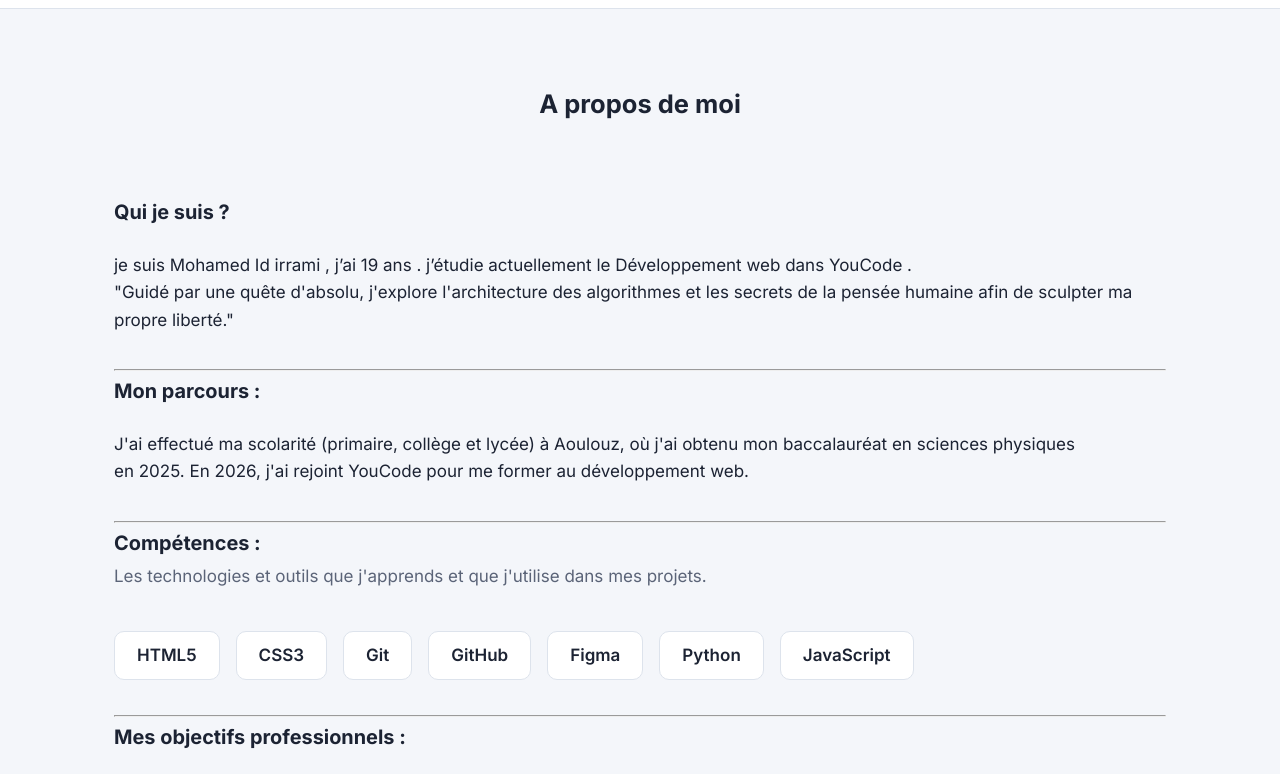
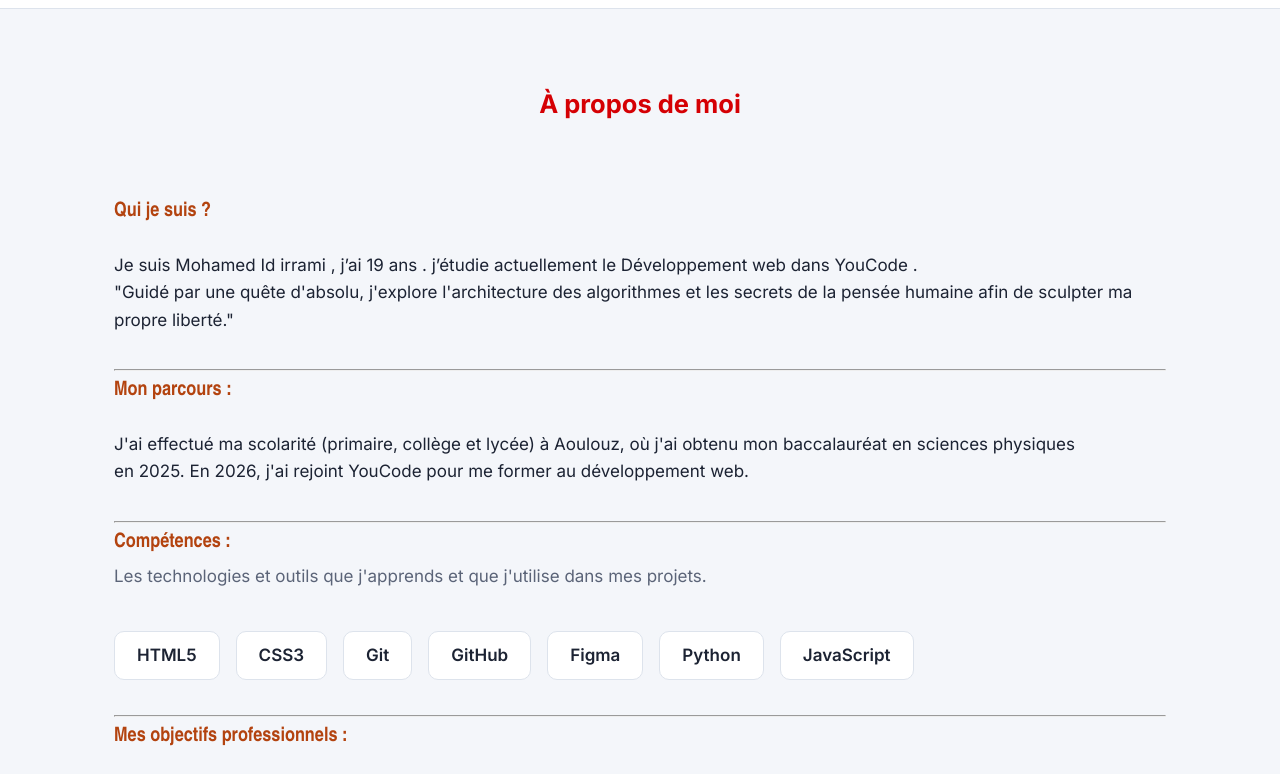
Before and after one commit to med00-co/brief1-portfolio, a plain HTML site: page site/Apropos.html in a window 1280 px wide. Shown: the part 64-838 px from the top of the page. Drawn offline with Linux system fonts and the light colour scheme.

Commit message:
3ème edit: ajout de sujet en contact, change de couleurs des h1, editer à propos de moi

```diff
--- a/site/Apropos.html
+++ b/site/Apropos.html
@@ -24,7 +24,7 @@
           <li><a href="presentation.html">Présentation</a></li>
           <li><a href="projet.html">Projets</a></li>
           <li><a href="contact.html">Contact</a></li>
-          <li><a href="Apropos.html">A propos de nos</a></li>
+          <li><a href="Apropos.html">À propos de moi</a></li>
         </ul>
       </nav>
     </div>
@@ -35,25 +35,25 @@
     <!-- ========== COMPÉTENCES ========== -->
     <section id="competences" class="section section--claire">
       <div class="conteneur">
-        <h1 align ="center">A propos de moi</h1>
+        <h1 class="rouge" align ="center">À propos de moi</h1>
         <br>
         <br>
         <br>
 
-        <h3>Qui je suis ? </h3>
+        <h3 class="caractere">Qui je suis ? </h3>
         <br>
-        <p>je suis Mohamed Id irrami , j’ai 19 ans . j’étudie actuellement le Développement web dans YouCode . <br>
+        <p>Je suis Mohamed Id irrami , j’ai 19 ans . j’étudie actuellement le Développement web dans YouCode . <br>
 "Guidé par une quête d'absolu, j'explore l'architecture des algorithmes et les secrets de la pensée humaine afin de sculpter ma propre liberté."</p>
         <br>
         <hr>
-        <h3>Mon parcours : </h3>
+        <h3 class="caractere">Mon parcours : </h3>
         <br>
         <p>
           J'ai effectué ma scolarité (primaire, collège et lycée) à Aoulouz, où j'ai obtenu mon baccalauréat en sciences physiques <br> en 2025. En 2026, j'ai rejoint YouCode pour me former au développement web.
         </p>
         <br>
         <hr>
-        <h3>Compétences : </h3>
+        <h3 class="caractere">Compétences : </h3>
         <p class="section__intro">Les technologies et outils que j'apprends et que j'utilise dans mes projets.</p>
         <ul class="competences">
           <li>HTML5</li>
@@ -66,7 +66,7 @@
         </ul>
         <br>
         <hr>
-        <h3>Mes objectifs professionnels : </h3>
+        <h3 class="caractere">Mes objectifs professionnels : </h3>
         <br>
         <p>
             Continuer à développer mes compétences en programmation et en développement web,<br>
--- a/site/css/style.css
+++ b/site/css/style.css
@@ -278,3 +278,12 @@ a {
   text-align: center;
   color: var(--couleur-texte-doux);
 }
+
+.rouge{
+  color: #D50004
+}
+
+.caractere{
+  color: #B3430F;
+  font-family:  'losevka Charon', 'Arial Narrow', Arial, sans-serif;
+}
```
Also changed, not shown: site/contact.html (+8 -5 lines), site/index.html (+1 -1 lines), site/presentation.html (+2 -2 lines), site/projet.html (+2 -2 lines).
